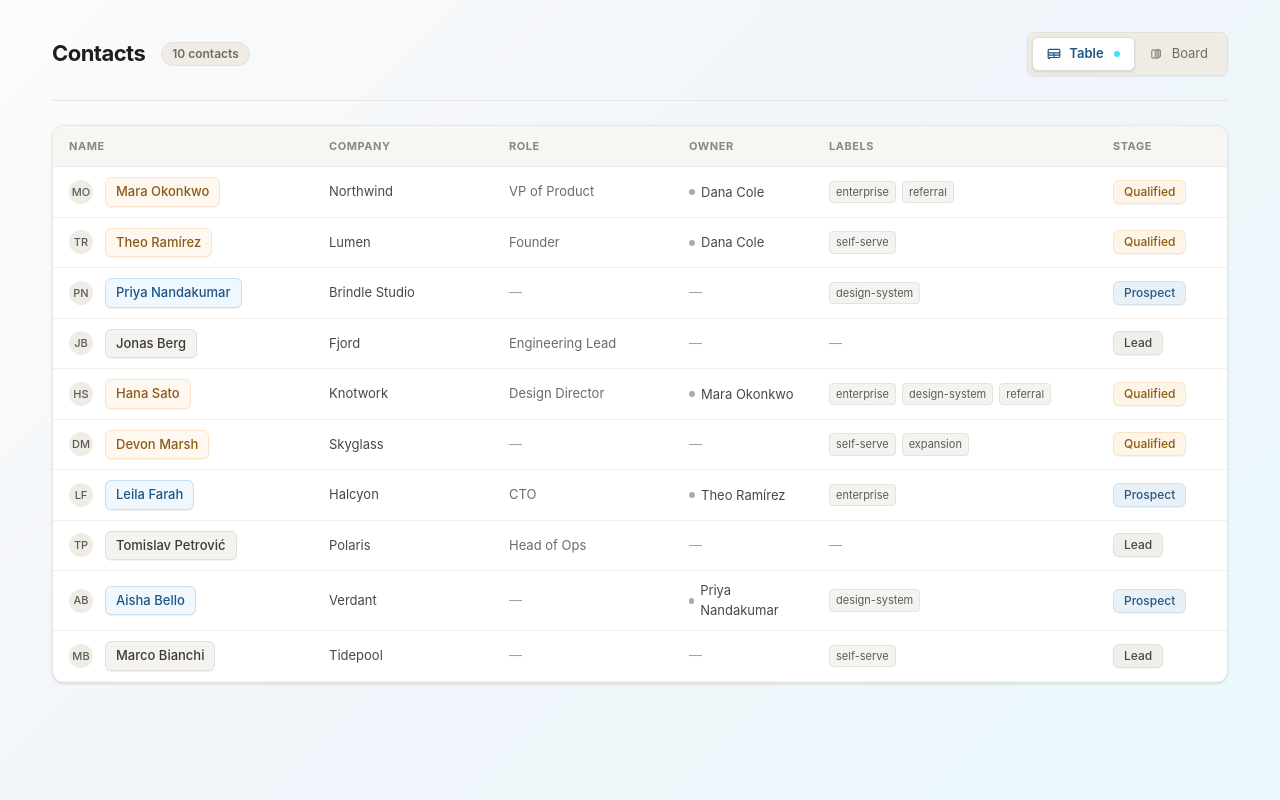
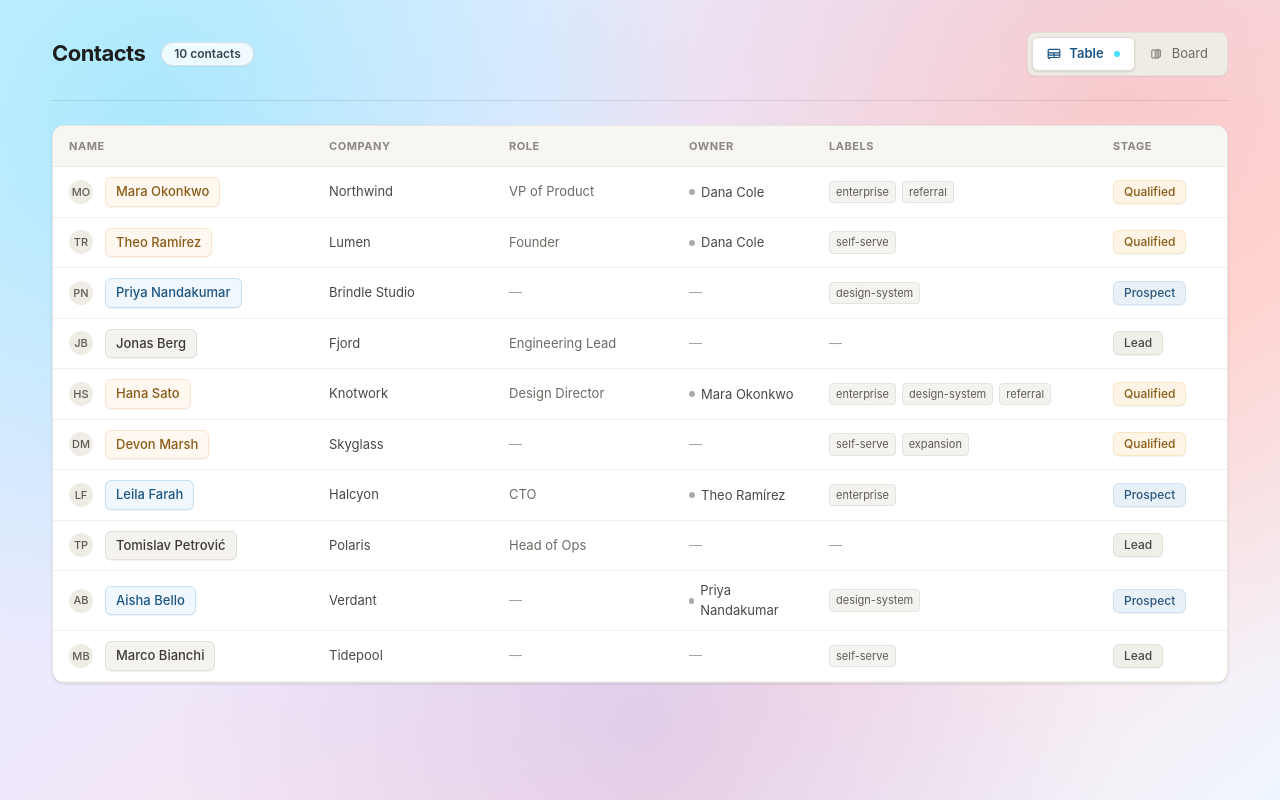
Before and after one commit to mohammed-abdelwhab/contacts-board-task, a React (Vite) app: page / in a window 1280 px wide. Built offline with nearby package versions, Linux system fonts and the light colour scheme.

Commit message:
feat(ui): apply vibrant aurora mesh gradient, add vercel.json, and update README

```diff
--- a/src/features/contacts/ContactsPage.tsx
+++ b/src/features/contacts/ContactsPage.tsx
@@ -72,10 +72,10 @@ export function ContactsPage() {
         }`}
       >
         {/* Header Row with Spaced Heading & Badge */}
-        <header className="flex flex-col sm:flex-row sm:items-center sm:justify-between gap-4 pb-6 mb-6 border-b border-[#E8E6E1]">
+        <header className="flex flex-col sm:flex-row sm:items-center sm:justify-between gap-4 pb-6 mb-6 border-b border-black/10">
           <div className="flex items-center gap-4">
             <h1 className="text-[22px] font-bold text-[#1E1E1E] tracking-tight">Contacts</h1>
-            <span className="text-[12px] font-semibold text-[#6E6B65] bg-[#EFECE6] px-2.5 py-0.5 rounded-full border border-[#E3E0D8]">
+            <span className="text-[12px] font-semibold text-[#374151] bg-white/80 backdrop-blur-xs px-3 py-0.5 rounded-full border border-black/10 shadow-xs">
               {contacts.length} contacts
             </span>
           </div>
--- a/src/index.css
+++ b/src/index.css
@@ -37,7 +37,11 @@
   }
   body {
     font-family: 'Inter', -apple-system, BlinkMacSystemFont, "Segoe UI", Roboto, sans-serif;
-    background: linear-gradient(135deg, #FBFBFA 0%, #F0F5FA 50%, #EBF9FC 100%);
+    background:
+      radial-gradient(circle at 12% 15%, rgba(0, 212, 255, 0.25) 0%, transparent 42%),
+      radial-gradient(circle at 88% 12%, rgba(255, 87, 51, 0.20) 0%, transparent 45%),
+      radial-gradient(circle at 50% 90%, rgba(99, 102, 241, 0.18) 0%, transparent 50%),
+      linear-gradient(140deg, #E0F2FE 0%, #EDE9FE 38%, #FFE4E6 72%, #EFF6FF 100%);
     background-attachment: fixed;
     color: #1E1E1E;
     margin: 0;
@@ -94,6 +98,10 @@
 /* Ensure proper spacing and fixed background at page root */
 #root {
   min-height: 100vh;
-  background: linear-gradient(135deg, #FBFBFA 0%, #F0F5FA 50%, #EBF9FC 100%);
+  background:
+    radial-gradient(circle at 12% 15%, rgba(0, 212, 255, 0.25) 0%, transparent 42%),
+    radial-gradient(circle at 88% 12%, rgba(255, 87, 51, 0.20) 0%, transparent 45%),
+    radial-gradient(circle at 50% 90%, rgba(99, 102, 241, 0.18) 0%, transparent 50%),
+    linear-gradient(140deg, #E0F2FE 0%, #EDE9FE 38%, #FFE4E6 72%, #EFF6FF 100%);
   background-attachment: fixed;
 }
```
Also changed, not shown: vercel.json (added), 1 other file (tests, documents, lock files or other folders).
